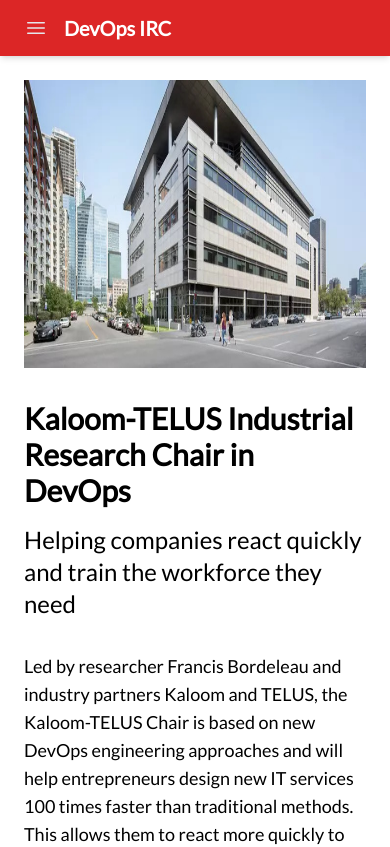
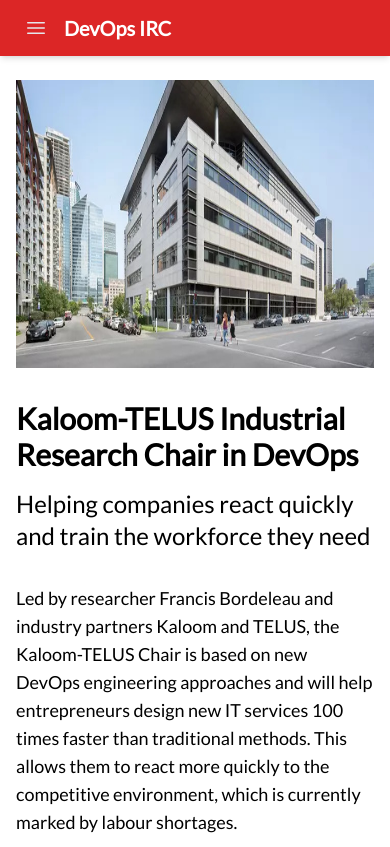
Before and after one commit to devopsirc/devopsirc.github.io, a Vue app: page / in a window 390 px wide. Shown: the top 847 px of the page. Built offline with nearby package versions, Linux system fonts and the light colour scheme; what tw-elements would draw is missing.

Commit message:
margin fixed

```diff
--- a/src/App.vue
+++ b/src/App.vue
@@ -6,7 +6,7 @@
 <template>
   <div class="bg-white md:mx-48 xl:mx-auto max-w-7xl">
     <TheNavBar />
-    <div class="pt-20 pb-16 md:py-auto mx-6 md:mx-auto">
+    <div class="pt-20 pb-16 md:py-auto mx-4 md:mx-auto">
       <RouterView />
     </div>
   </div>
```
